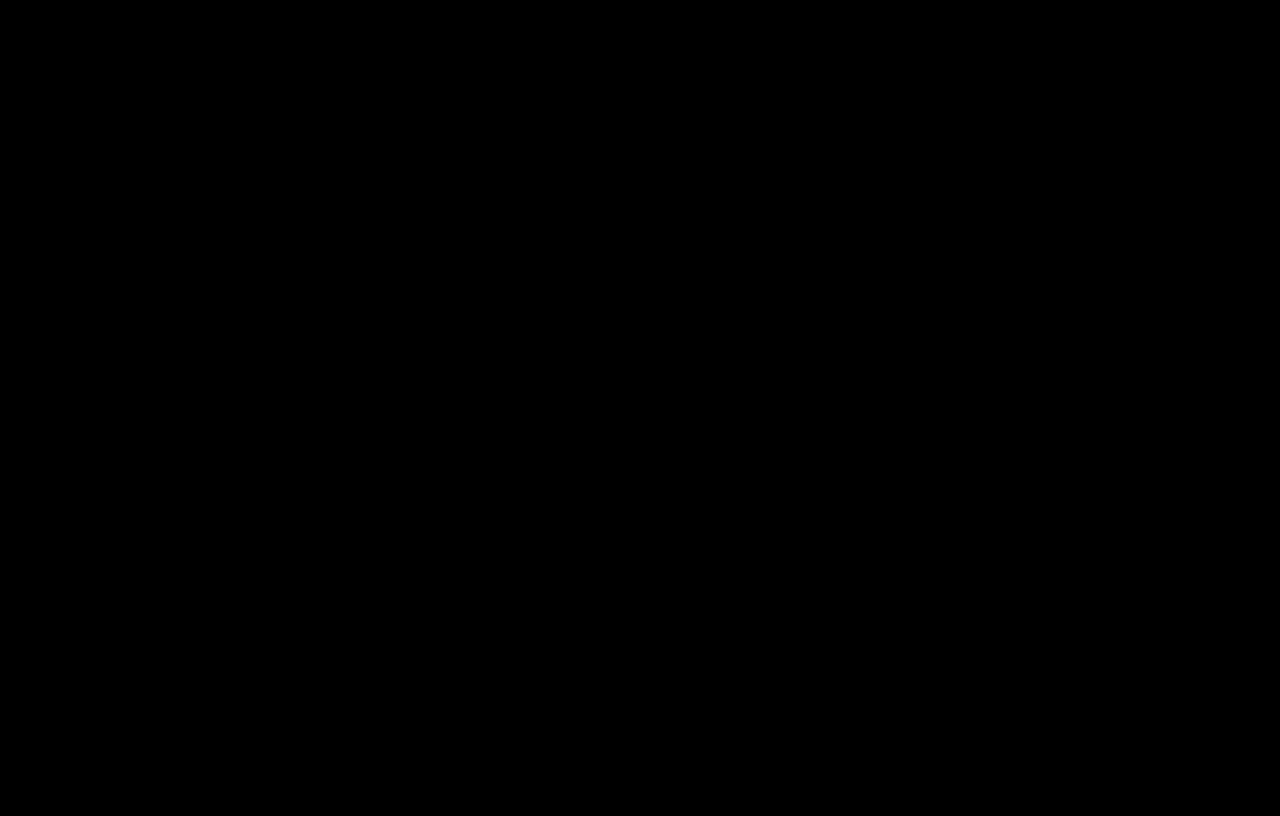
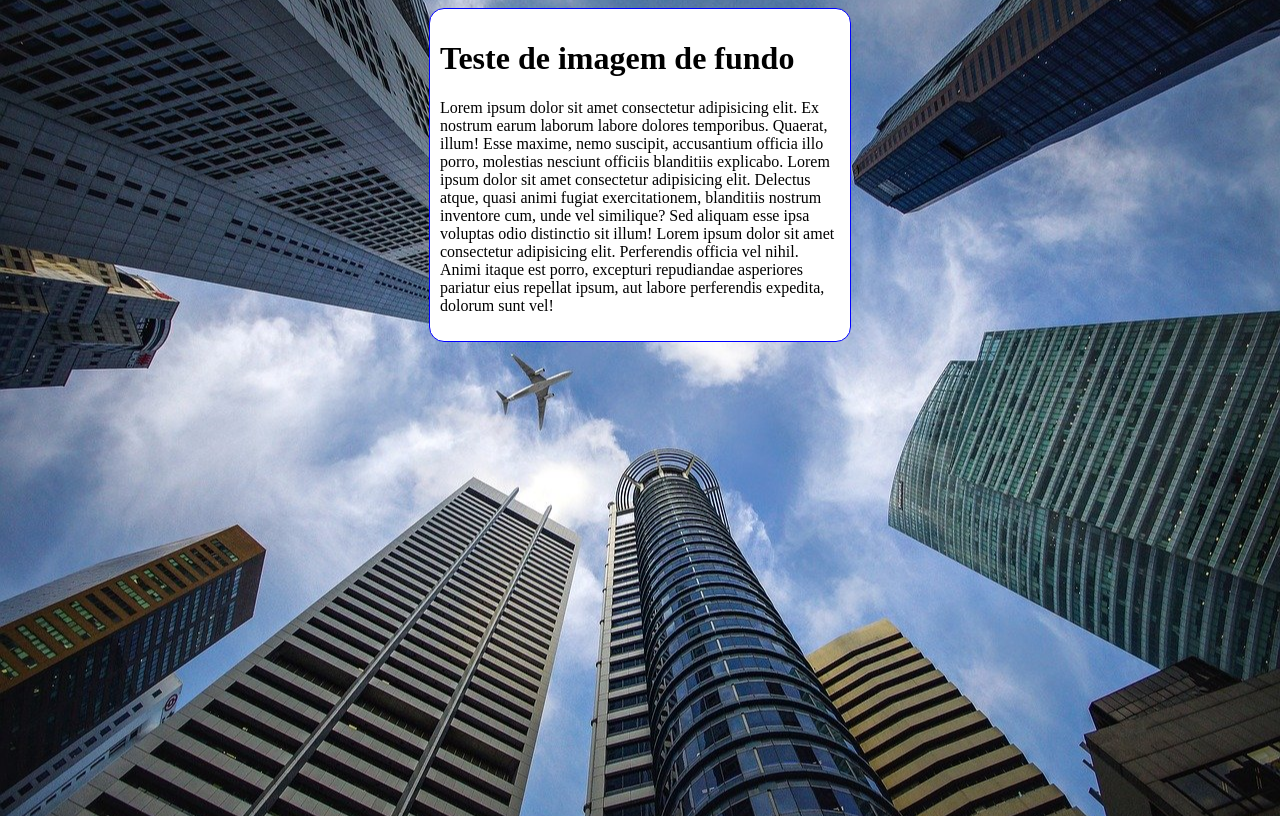
Before and after one commit to GustavoSantos-Estudos/html-css, a plain HTML site: page Exercicios/Ex. 022 - Backgrounds/fundo006.html in a window 1280 px wide. Drawn offline with Linux system fonts and the light colour scheme.

Commit message:
atualização ex 022

```diff
--- a/Exercicios/Ex. 022 - Backgrounds/fundo006.html
+++ b/Exercicios/Ex. 022 - Backgrounds/fundo006.html
@@ -6,7 +6,21 @@
     <title>Document</title>
     <style>
         body{
+            height: 100vh;
             background-color: black;
+            background-image: url(Imagens/wallpaper002.jpg);
+            background-position: center center;
+            background-repeat: no-repeat;
+            background-size: cover;
+        }
+
+        main{
+            background-color: white;
+            width: 400px;
+            padding: 10px;
+            margin: auto;
+            border: 1px solid blue;
+            border-radius: 15px;
         }
     </style>
 </head>
```
